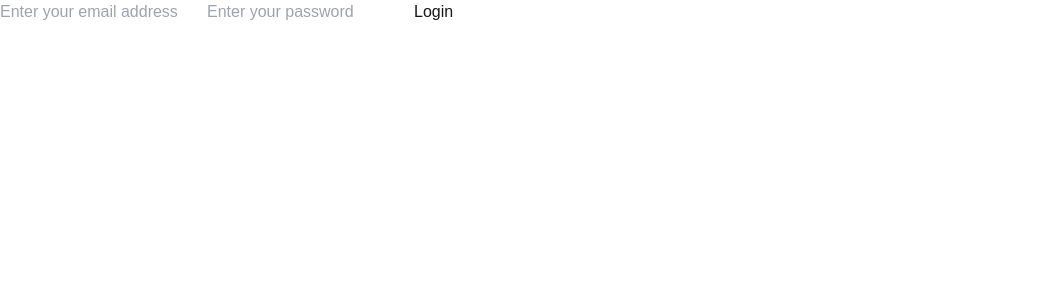
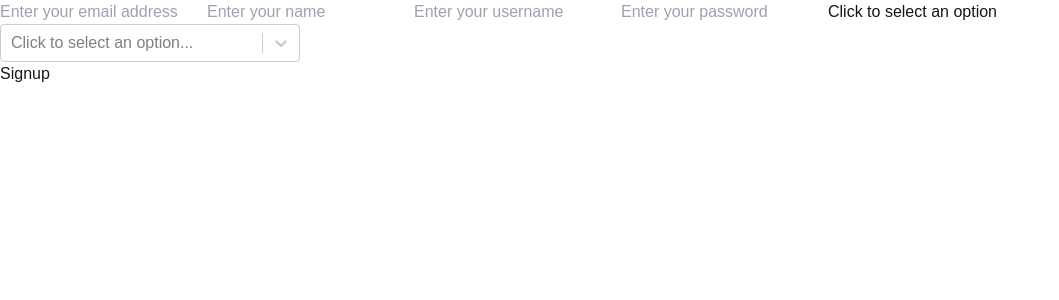
Before and after one commit to Dearborn42/Sunhacks-2024, a Next.js app in the folder client/: page /signup in a window 1280 px wide. Shown: the top 300 px of the page, without its empty margins (0-1059 px from the left). Built offline with nearby package versions, Linux system fonts and the light colour scheme.

Commit message:
Front-End
Edited a lot of front-end files and almost got signup working

```diff
--- a/client/src/Components/ServerFunctions.js
+++ b/client/src/Components/ServerFunctions.js
@@ -30,6 +30,6 @@ export async function signup(formData){
     if(response.success){
         cookies().set("access", true, {maxAge: 60*60*1});
         console.log(cookies().getAll());
-        redirect('/home');
+        redirect('/dashboard');
     }
 }
--- a/client/src/app/layout.js
+++ b/client/src/app/layout.js
@@ -1,5 +1,5 @@
 import localFont from "next/font/local";
-import "./globals.css";
+import "./style/global.css";
 
 const geistSans = localFont({
   src: "./fonts/GeistVF.woff",
--- a/client/src/app/page.jsx
+++ b/client/src/app/page.jsx
@@ -3,7 +3,8 @@ import Link from "next/link";
 export default function Home() {
   return (
     <main className="flex min-h-screen flex-col items-center justify-between p-24">
-      <Link href="/login">Login/signup</Link>
+      <Link href="/login">Login</Link>
+      <Link href="/signup">Signup</Link>
     </main>
   );
 }
--- a/client/src/app/signup/page.jsx
+++ b/client/src/app/signup/page.jsx
@@ -2,20 +2,48 @@
 import * as React from "react";
 import { useState } from "react";
 import { signup } from '@/Components/ServerFunctions';
+import Select from 'react-select';
 
 export default function SignUpPage(){
-    const [form, setForm] = useState({ email: "", password: "" });
+    const [form, setForm] = useState({ email: "", name: "", username: "", password: "", skill: [] });
     const handleForm = (field, value) => setForm((prev) => { return { ...prev, [field]: value } });
+    const [selectedOptions, setSelectedOptions] = useState([]);
+
+    const options = [
+        { value: 'first', label: 'First option' },
+        { value: 'second', label: 'Second option' },
+        { value: 'third', label: 'Third option' },
+        { value: 'fourth', label: 'Fourth option' },
+        { value: 'fifth', label: 'Fifth option' },
+    ];
+
+    const handleChange = (selected) => {
+        console.log(selected)
+        // setSelectedOptions(selected || []); // Allow empty array on deselect
+        // handleForm("skills", form.skill.push(selected[0].label) || []);
+        const skills = selected ? selected.map(option => option) : [];
+        handleForm('skill', skills);
+        console.log(skills)
+    };
+
+    // const handleChange = (selected) => {
+    //     const skills = selected ? selected.map(option => option.value) : [];
+    //     handleForm('skill', skills);
+    // };
+
     function handleSubmit(e){
         e.preventDefault();
         signup(form).then(result => {
             if(result){
-                alert("Invalid Email or Password")
+                alert("Invalid Information")
             }
         });
     }
+
+
     return (
-        <form onSubmit={handleSubmit} className="flex flex-col items-center">
+        <div>
+            <form onSubmit={handleSubmit} className="signCont">
                 <input
                     className="text-black"
                     type="email"
@@ -29,6 +57,28 @@ export default function SignUpPage(){
                 />
                 <input
                     className="text-black"
+                    type="name"
+                    autoComplete="true"
+                    name="name"
+                    id="name"
+                    placeholder="Enter your name"
+                    value={form.name}
+                    required
+                    onChange={(e) => handleForm("name", e.target.value)}
+                />
+                <input
+                    className="text-black"
+                    type="usernme"
+                    autoComplete="true"
+                    name="usernme"
+                    id="usernme"
+                    placeholder="Enter your username"
+                    value={form.username}
+                    required
+                    onChange={(e) => handleForm("username", e.target.value)}
+                />
+                <input
+                    className="text-black"
                     type="password"
                     autoComplete="true"
                     name="password"
@@ -38,7 +88,28 @@ export default function SignUpPage(){
                     required
                     onChange={(e) => handleForm("password", e.target.value)}
                 />
-            <button type="submit">Login</button>
+
+                <label htmlFor="foo_select" className="screen-reader-text">Click to select an option</label>
+
+                <Select
+                id="foo_select"
+                name="foo_select"
+                options={options}
+                isMulti
+                placeholder="Click to select an option..."
+                value={form.skill}
+                onChange={handleChange}
+                className="dropdown text-black"
+                styles={{
+                    container: (provided) => ({
+                    ...provided,
+                    width: 300,
+                    }),
+                }}
+                />
+
+                <button type="submit">Signup</button>
             </form>
+        </div>
     )
 }
--- a/client/src/app/globals.css
+++ b/client/src/app/style/global.css
@@ -1,3 +1,5 @@
+@import "./partials/_login.css";
+
 @tailwind base;
 @tailwind components;
 @tailwind utilities;
```
Also changed, not shown: client/package.json (+5 -4 lines), client/src/app/dashboard/page.jsx (added, +11 -0 lines), client/src/app/account/page.jsx (added), client/src/app/posts/page.jsx (added), client/src/app/style/partials/_login.css (added), client/src/backend.js (added), client/src/public/image.png (added), 1 other file (tests, documents, lock files or other folders). Lines whose indentation alone changed are shown as unchanged.
